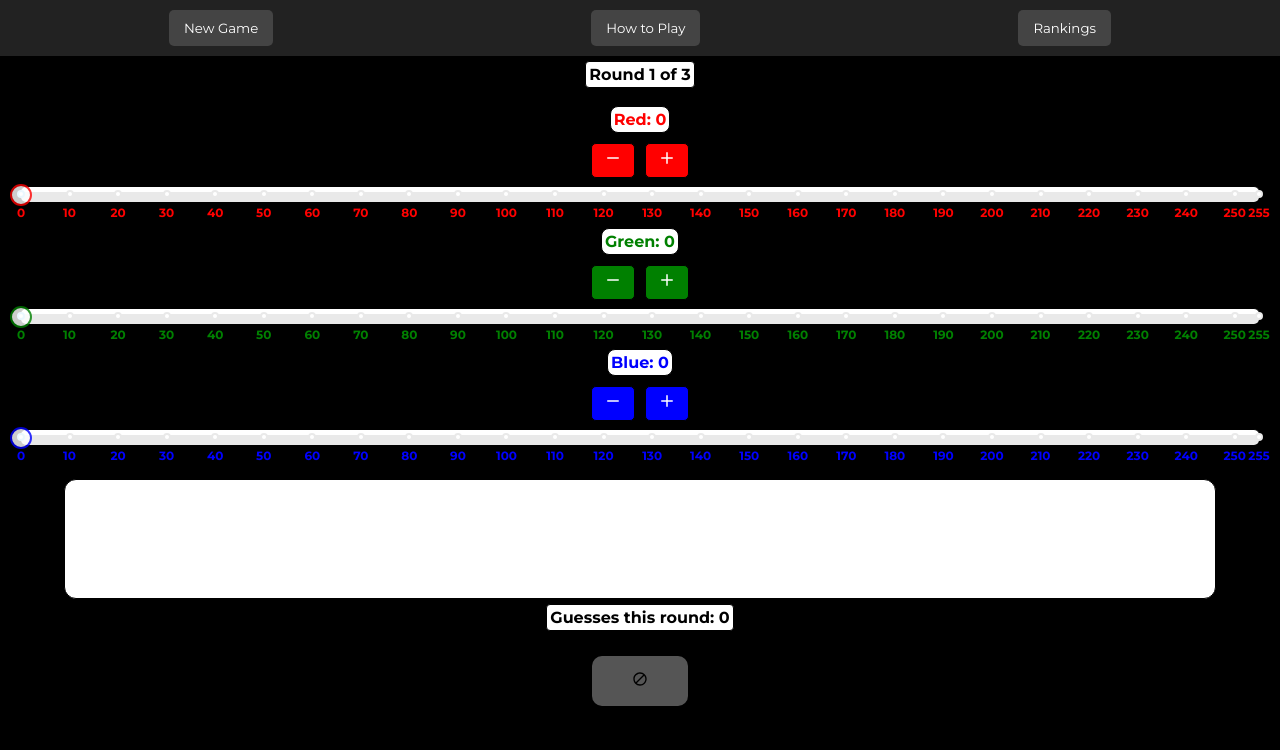
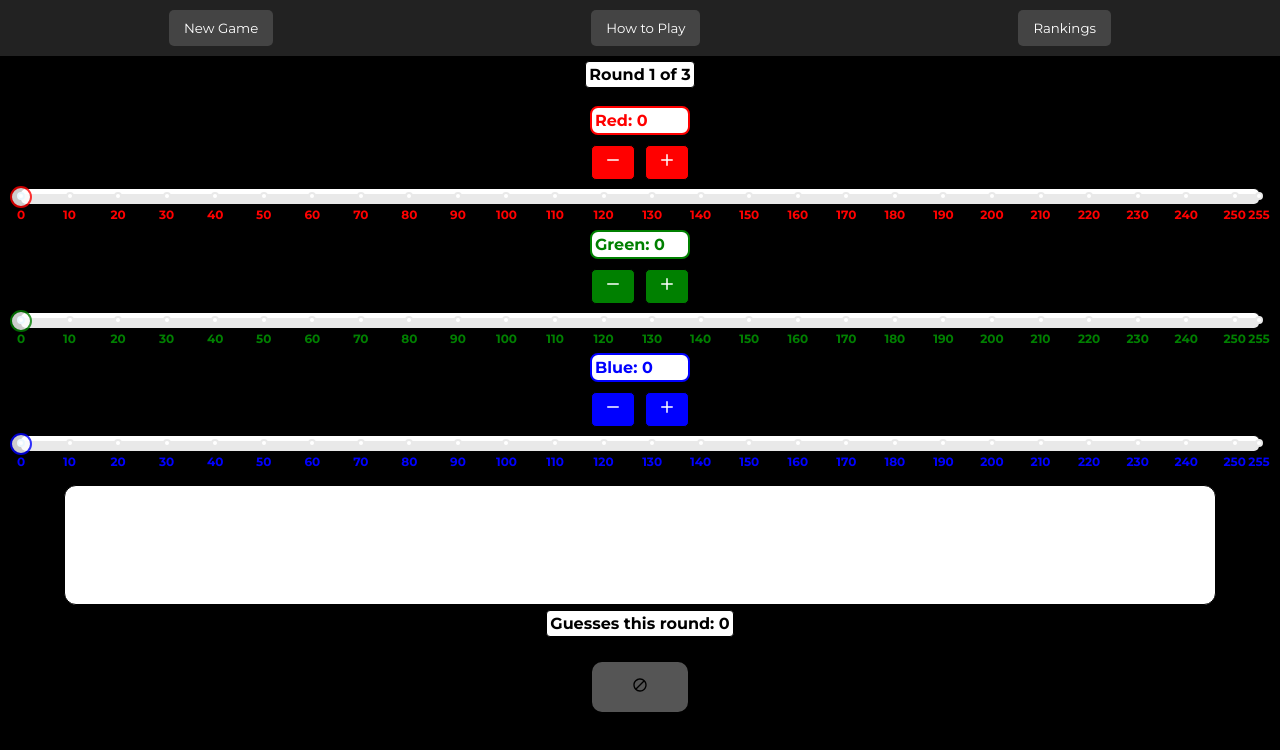
Before and after one commit to t0rbenC0rtes/RGBv3, a React (Vite) app: page / in a window 1280 px wide. Shown: the top 750 px of the page. Built offline with nearby package versions, Linux system fonts and the light colour scheme.

Commit message:
enhance SliderGroup component styles with improved label borders and slider handle dimensions

```diff
--- a/src/components/SliderGroup.jsx
+++ b/src/components/SliderGroup.jsx
@@ -55,10 +55,18 @@ const SliderGroup = ({ onColorChange, guessedColor, lockedSliders }) => {
 
         return (
           <div className="slider" key={color}>
-            <label style={{ color: colors[color].color }}>
+            <label
+              style={{
+                color: colors[color].color,
+                borderColor: colors[color].color,
+                border: "2.5px solid",
+                minWidth: "6.25rem",
+              }}
+            >
               {colors[color].name}: {guessedColor[color]}{" "}
               {lockedSliders[color] ? "✔" : ""}
             </label>
+
             <div className="slider-buttons">
               <button
                 disabled={lockedSliders[color]}
--- a/src/styles/_sliderGroup.scss
+++ b/src/styles/_sliderGroup.scss
@@ -22,7 +22,6 @@
       background-color: white;
       border-radius: 8px;
       padding: 3px;
-      border: 1px solid black;
       font-weight: 700;
     }
 
```
